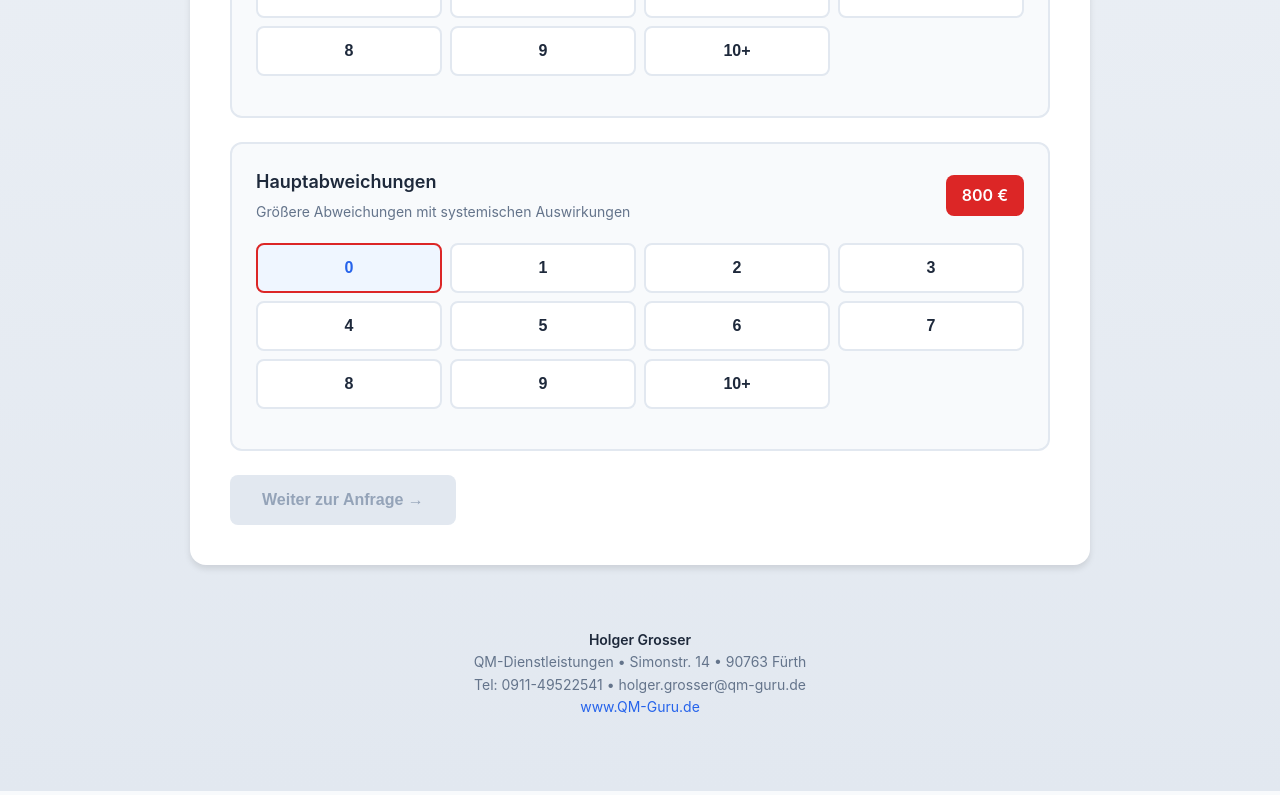
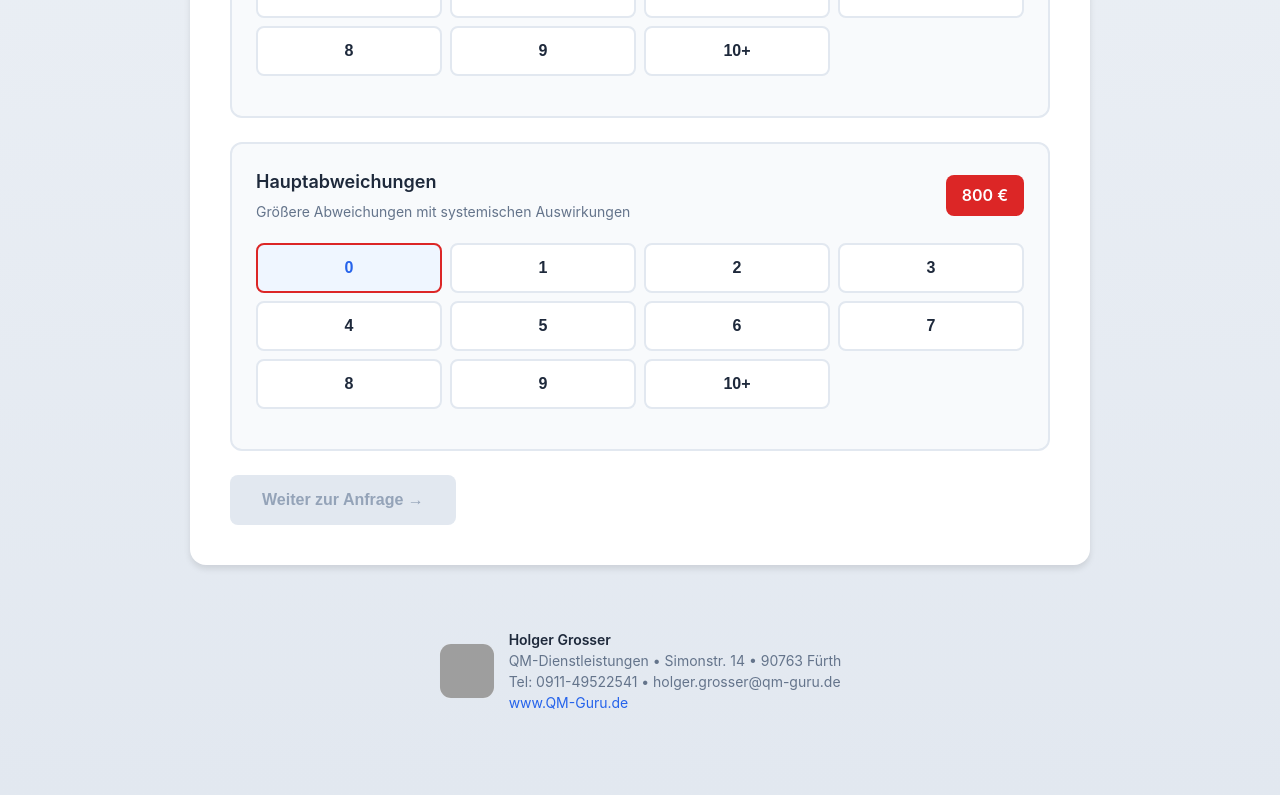
Before and after one commit to holgergrosser-hub/nc-rescue, a React (Vite) app: page / in a window 1280 px wide. Shown: the part 1653-2448 px from the top of the page. Built offline with nearby package versions, Linux system fonts and the light colour scheme; no server answers; grey boxes are pictures that could not be loaded.

Commit message:
Improve emails (HTML+CTA) and footer photo fallback

```diff
--- a/src/App.jsx
+++ b/src/App.jsx
@@ -439,6 +439,38 @@ const styles = {
     color: '#64748b',
     fontSize: '14px',
   },
+  footerRow: {
+    display: 'flex',
+    alignItems: 'center',
+    justifyContent: 'center',
+    gap: '14px',
+    marginBottom: '10px',
+  },
+  footerPhoto: {
+    width: '56px',
+    height: '56px',
+    objectFit: 'cover',
+    borderRadius: '12px',
+    border: '1px solid #e2e8f0',
+    backgroundColor: '#fff',
+  },
+  footerPhotoPlaceholder: {
+    width: '56px',
+    height: '56px',
+    borderRadius: '12px',
+    border: '1px solid #e2e8f0',
+    backgroundColor: '#f8fafc',
+    color: '#334155',
+    display: 'flex',
+    alignItems: 'center',
+    justifyContent: 'center',
+    fontWeight: '700',
+    letterSpacing: '0.04em',
+  },
+  footerText: {
+    textAlign: 'left',
+    lineHeight: '1.5',
+  },
   footerStrong: {
     color: '#1e293b',
     fontWeight: '600',
@@ -463,6 +495,7 @@ export default function App() {
   const [hauptCount, setHauptCount] = useState(0);
   const [submitting, setSubmitting] = useState(false);
   const [submitted, setSubmitted] = useState(false);
+  const [footerPhotoError, setFooterPhotoError] = useState(false);
 
   const [formData, setFormData] = useState({
     firma: '',
@@ -828,14 +861,29 @@ export default function App() {
 
         {/* FOOTER */}
         <footer style={styles.footer}>
-          <p>
-            <span style={styles.footerStrong}>Holger Grosser</span><br />
-            QM-Dienstleistungen • Simonstr. 14 • 90763 Fürth<br />
-            Tel: 0911-49522541 • holger.grosser@qm-guru.de<br />
-            <a href="https://www.qm-guru.de" style={{color: '#2563eb', textDecoration: 'none'}}>
-              www.QM-Guru.de
-            </a>
-          </p>
+          <div style={styles.footerRow}>
+            {!footerPhotoError ? (
+              <img
+                src="/holger-grosser.png"
+                alt="Profilfoto"
+                style={styles.footerPhoto}
+                loading="lazy"
+                onError={() => setFooterPhotoError(true)}
+              />
+            ) : (
+              <div style={styles.footerPhotoPlaceholder} aria-label="Profilfoto">
+                HG
+              </div>
+            )}
+            <div style={styles.footerText}>
+              <div style={styles.footerStrong}>Holger Grosser</div>
+              <div>QM-Dienstleistungen • Simonstr. 14 • 90763 Fürth</div>
+              <div>Tel: 0911-49522541 • holger.grosser@qm-guru.de</div>
+              <a href="https://www.qm-guru.de" style={{color: '#2563eb', textDecoration: 'none'}}>
+                www.QM-Guru.de
+              </a>
+            </div>
+          </div>
         </footer>
       </div>
     </div>
```
Also changed, not shown: 1 other file (tests, documents, lock files or other folders).
